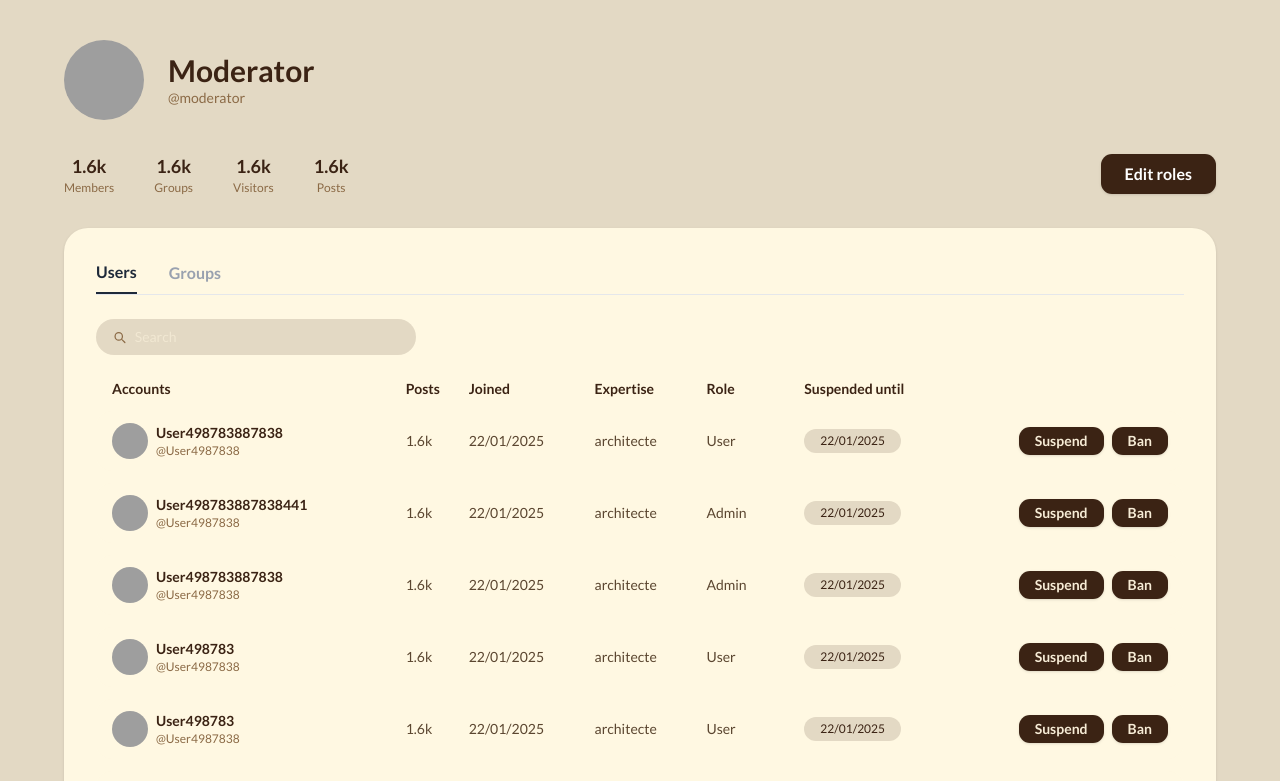
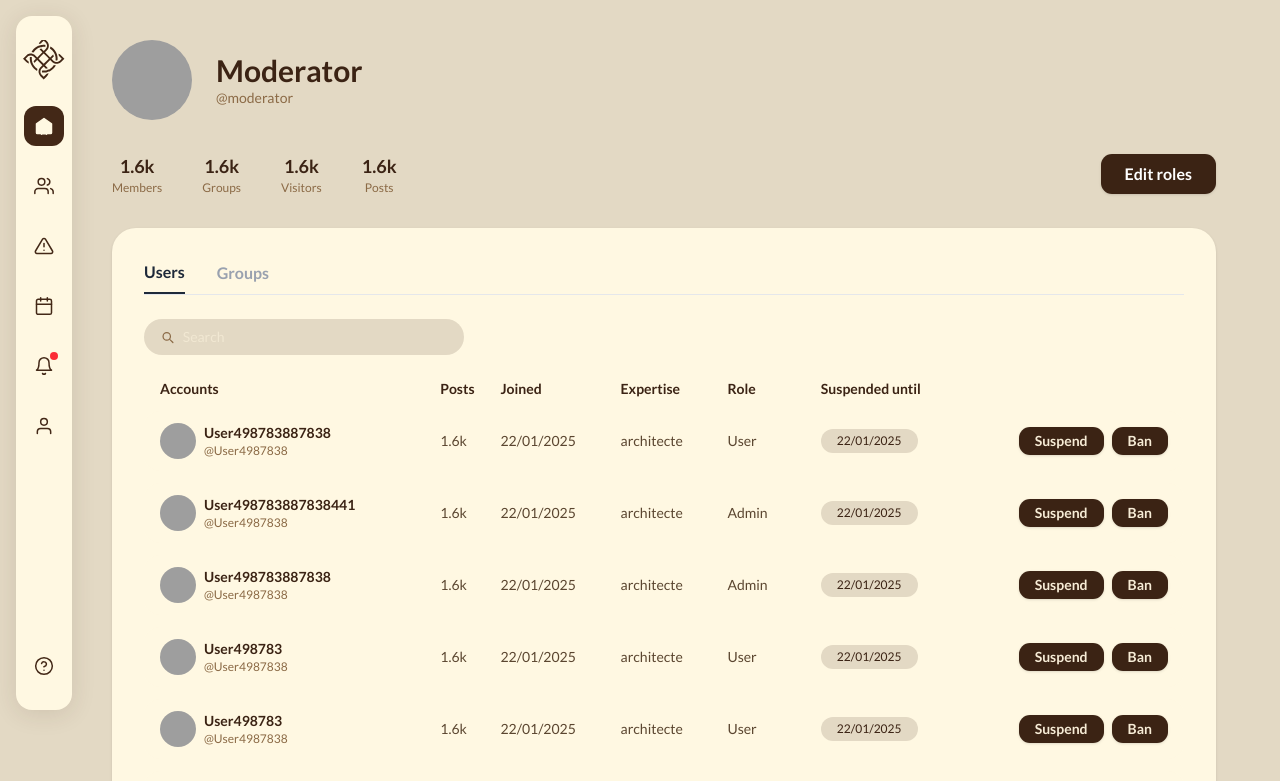
Before and after one commit to Just-mondir/Project-2cp-EQ40, a Next.js app in the folder Frontend/Kunuz-project/: page /Moderator-home-page in a window 1280 px wide. Shown: the top 781 px of the page. Built offline with nearby package versions, Linux system fonts and the light colour scheme; grey boxes are pictures that could not be loaded; a web font is replaced by a local one.

Commit message:
update moderator page add navbar

```diff
--- /dev/null
+++ b/Frontend/Kunuz-project/app/Components/LeftSidebar.jsx
@@ -0,0 +1,240 @@
+"use client";
+
+import Link from "next/link";
+import { useEffect, useMemo, useState } from "react";
+
+/**
+ * LeftSidebar — floating pill sidebar, identical style to home/profile pages.
+ * Pass `activePage` to highlight the active icon:
+ *   "home" | "communities" | "monuments" | "add-post" | "notifications" | "profile"
+ *
+ * For add-post: background #F7F5EF (matches page), icons/logo brown (#432817)
+ * For all other uses: keep the original home/profile cream style.
+ */
+export default function LeftSidebar({
+  activePage = "home",
+  variant = "default",
+}) {
+  const [username, setUsername] = useState("");
+
+  useEffect(() => {
+    try {
+      const storedUsername =
+        localStorage.getItem("username") ||
+        localStorage.getItem("user_username") ||
+        "";
+
+      if (storedUsername) {
+        setUsername(storedUsername);
+        return;
+      }
+
+      const storedUser = localStorage.getItem("user");
+      if (storedUser) {
+        const parsed = JSON.parse(storedUser);
+        setUsername(parsed?.username || parsed?.user_username || "");
+      }
+    } catch (err) {
+      console.error("Failed to read username from localStorage:", err);
+    }
+  }, []);
+
+  // Colours based on variant — add-post uses page-matching bg
+  const isAddPost = activePage === "add-post";
+  const sidebarBg = isAddPost ? "#F7F5EF" : "#FFF8E2";
+  const iconDefault = "#432817";
+  const iconHover = isAddPost ? "#ede9df" : "#F0E8CC";
+
+  const navItems = useMemo(
+    () => [
+      {
+        key: "home",
+        label: "Home",
+        href: "/home-page",
+        path: (
+          <>
+            <path d="M3 9.5L12 3l9 6.5V20a1 1 0 0 1-1 1H4a1 1 0 0 1-1-1V9.5z" />
+            <polyline points="9 22 9 12 15 12 15 22" />
+          </>
+        ),
+      },
+      {
+        key: "communities",
+        label: "Communities",
+        href: "#",
+        path: (
+          <>
+            <path d="M17 21v-2a4 4 0 0 0-4-4H5a4 4 0 0 0-4 4v2" />
+            <circle cx="9" cy="7" r="4" />
+            <path d="M23 21v-2a4 4 0 0 0-3-3.87" />
+            <path d="M16 3.13a4 4 0 0 1 0 7.75" />
+          </>
+        ),
+      },
+      {
+        key: "monuments",
+        label: "Monuments in Danger",
+        href: "#",
+        path: (
+          <>
+            <path d="M10.29 3.86L1.82 18a2 2 0 0 0 1.71 3h16.94a2 2 0 0 0 1.71-3L13.71 3.86a2 2 0 0 0-3.42 0z" />
+            <line x1="12" y1="9" x2="12" y2="13" />
+            <line x1="12" y1="17" x2="12.01" y2="17" />
+          </>
+        ),
+      },
+      {
+        key: "events",
+        label: "Events",
+        href: "/events",
+        path: (
+          <>
+            <rect x="3" y="4" width="18" height="18" rx="2" ry="2" />
+            <line x1="16" y1="2" x2="16" y2="6" />
+            <line x1="8" y1="2" x2="8" y2="6" />
+            <line x1="3" y1="10" x2="21" y2="10" />
+          </>
+        ),
+      },
+      {
+        key: "notifications",
+        label: "Notifications",
+        href: "#",
+        hasBadge: true,
+        path: (
+          <>
+            <path d="M18 8A6 6 0 0 0 6 8c0 7-3 9-3 9h18s-3-2-3-9" />
+            <path d="M13.73 21a2 2 0 0 1-3.46 0" />
+          </>
+        ),
+      },
+      {
+        key: "profile",
+        label: "Profile",
+        href: username ? `/user/${username}` : "#",
+        path: (
+          <>
+            <path d="M20 21v-2a4 4 0 0 0-4-4H8a4 4 0 0 0-4 4v2" />
+            <circle cx="12" cy="7" r="4" />
+          </>
+        ),
+      },
+    ],
+    [username],
+  );
+
+  return (
+    <aside
+      className="fixed left-4 top-4 w-[56px] flex flex-col items-center py-6 z-50 rounded-2xl"
+      style={{
+        backgroundColor: sidebarBg,
+        boxShadow: "0 4px 24px rgba(67,40,23,0.12)",
+      }}
+    >
+      <Link href="/home-page" className="mb-6 px-1">
+        <img src="/kunuz-icon.svg" alt="Kunuz" width={42} height={42} />
+      </Link>
+
+      <nav className="flex flex-col items-center gap-5">
+        {navItems.map((item) => {
+          const isActive = activePage === item.key;
+          const strokeCol = isActive ? "#FFF8E2" : iconDefault;
+          const fillCol = isActive ? "#FFF8E2" : "none";
+          const bgClass = isActive ? "bg-[#432817]" : "";
+
+          const iconEl = (
+            <>
+              <svg
+                width="20"
+                height="20"
+                viewBox="0 0 24 24"
+                fill={fillCol}
+                stroke={strokeCol}
+                strokeWidth="1.8"
+                strokeLinecap="round"
+                strokeLinejoin="round"
+                className="transition-colors"
+              >
+                {item.path}
+              </svg>
+              {item.hasBadge && (
+                <span className="absolute top-1.5 right-1.5 w-2 h-2 bg-red-500 rounded-full" />
+              )}
+            </>
+          );
+
+          return (
+            <div key={item.key} className="relative group">
+              <Link
+                href={item.href}
+                className={`relative p-2.5 rounded-xl transition-all duration-200 block ${bgClass}`}
+                onMouseEnter={(e) => {
+                  if (!isActive)
+                    e.currentTarget.style.backgroundColor = iconHover;
+                }}
+                onMouseLeave={(e) => {
+                  if (!isActive)
+                    e.currentTarget.style.backgroundColor = "transparent";
+                }}
+              >
+                {iconEl}
+              </Link>
+
+              <span
+                className="absolute left-full ml-3 top-1/2 -translate-y-1/2 px-2.5 py-1 rounded-lg text-xs font-bold whitespace-nowrap opacity-0 pointer-events-none group-hover:opacity-100 transition-opacity duration-200 z-50"
+                style={{
+                  backgroundColor: "#432817",
+                  color: "#FFF8E2",
+                  boxShadow: "0 2px 8px rgba(67,40,23,0.2)",
+                  fontFamily: "var(--font-lato)",
+                }}
+              >
+                {item.label}
+              </span>
+            </div>
+          );
+        })}
+
+        <div className="h-40" />
+
+        <div className="relative group">
+          <button
+            className="p-2.5 rounded-xl transition-all duration-200"
+            onMouseEnter={(e) => {
+              e.currentTarget.style.backgroundColor = iconHover;
+            }}
+            onMouseLeave={(e) => {
+              e.currentTarget.style.backgroundColor = "transparent";
+            }}
+          >
+            <svg
+              width="20"
+              height="20"
+              viewBox="0 0 24 24"
+              fill="none"
+              stroke={iconDefault}
+              strokeWidth="1.8"
+              strokeLinecap="round"
+              strokeLinejoin="round"
+            >
+              <circle cx="12" cy="12" r="10" />
+              <path d="M9.09 9a3 3 0 0 1 5.83 1c0 2-3 3-3 3" />
+              <line x1="12" y1="17" x2="12.01" y2="17" />
+            </svg>
+          </button>
+          <span
+            className="absolute left-full ml-3 top-1/2 -translate-y-1/2 px-2.5 py-1 rounded-lg text-xs font-bold whitespace-nowrap opacity-0 pointer-events-none group-hover:opacity-100 transition-opacity duration-200 z-50"
+            style={{
+              backgroundColor: "#432817",
+              color: "#FFF8E2",
+              boxShadow: "0 2px 8px rgba(67,40,23,0.2)",
+              fontFamily: "var(--font-lato)",
+            }}
+          >
+            Help
+          </span>
+        </div>
+      </nav>
+    </aside>
+  );
+}
--- a/Frontend/Kunuz-project/app/Moderator-home-page/page.tsx
+++ b/Frontend/Kunuz-project/app/Moderator-home-page/page.tsx
@@ -1,6 +1,7 @@
 "use client";
 
 import { useEffect, useMemo, useState } from "react";
+import LeftSidebar from "@/app/components/LeftSidebar";
 
 type User = {
   id: number;
@@ -362,8 +363,11 @@ export default function ModeratorUsers() {
   };
 
   return (
+    <>
+      <LeftSidebar activePage="home" />
+
       <main
-      className="min-h-screen overflow-x-hidden px-4 py-8 sm:px-8 lg:px-16 lg:py-10"
+        className="min-h-screen overflow-x-hidden px-4 py-8 sm:px-8 md:pl-24 lg:px-16 lg:pl-28 lg:py-10"
         style={{ backgroundColor: "#E3D9C4" }}
       >
         <div className="w-[138.9%] origin-top-left scale-[0.72] sm:w-full sm:scale-100">
@@ -864,5 +868,6 @@ export default function ModeratorUsers() {
           </div>
         )}
       </main>
+    </>
   );
 }
```
Also changed, not shown: Frontend/Kunuz-project/public/kunuz-icon.svg (added). Lines whose indentation alone changed are shown as unchanged.
